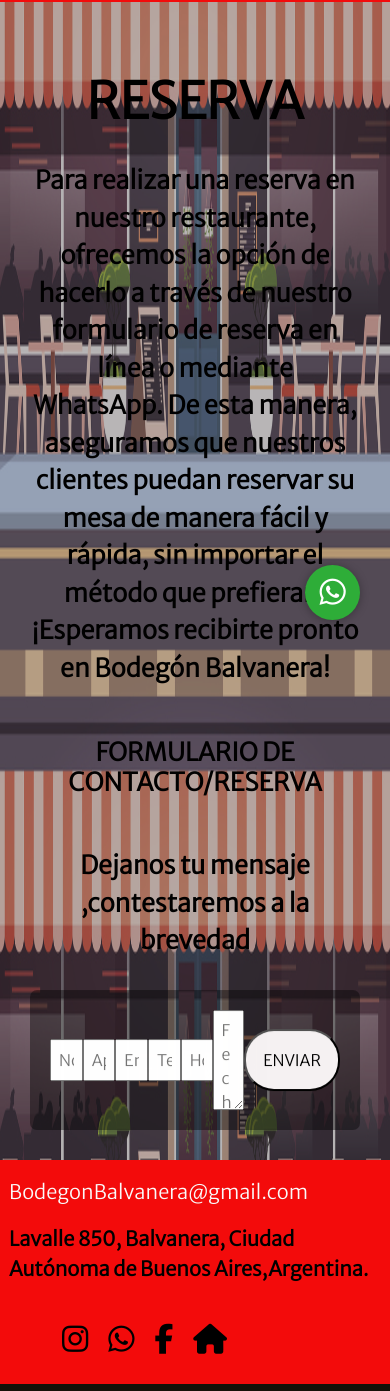
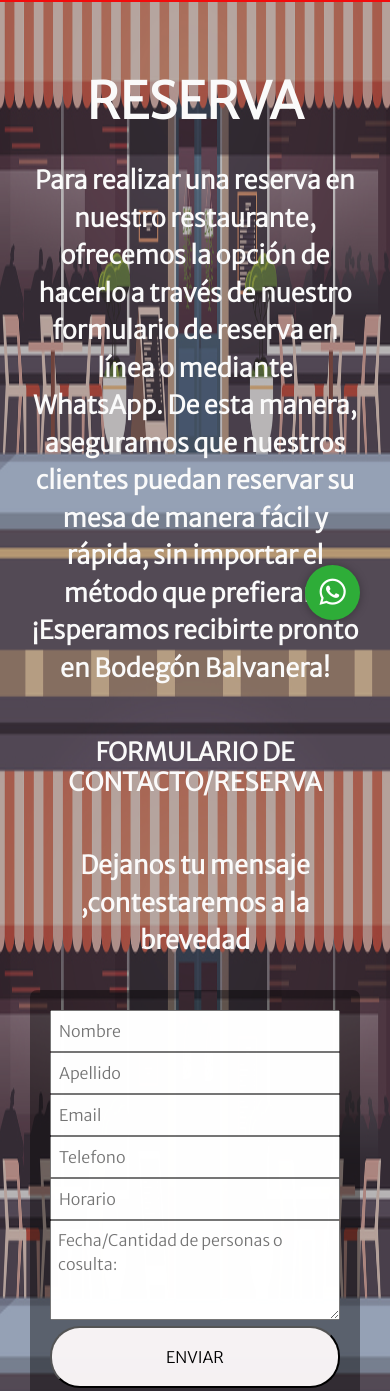
Before and after one commit to sooluna89/PreEntrega2-restaurate-SabrinaDelgado, a plain HTML site: page pages/reserva.html in a window 390 px wide. Shown: the part 194-1585 px from the top of the page. Drawn offline with nearby package versions, Linux system fonts and the light colour scheme.

Commit message:
responsive formulario

```diff
--- a/scss/_mediaQuery.scss
+++ b/scss/_mediaQuery.scss
@@ -56,12 +56,10 @@
 }
 
 /*RESERVA*/
-@media (max-width: 390px) {
+@media (min-width: 390px) and (max-width:1023px) {
     form {
-        width: 100%;
-        display:flex;
-        justify-content: center;
-        align-items: center;
+        width:100%;
+
     }
 
 
--- a/scss/_reserva.scss
+++ b/scss/_reserva.scss
@@ -11,7 +11,7 @@
 .reTitle {
     font-size: 50px;
     text-align: center;
-    color: $color_4;
+    color: $color_6;
     margin-top: 70px;
     font-weight: bold;
 }
@@ -20,7 +20,7 @@
     text-align: center;
     font-size: 25px;
     margin: 50px;
-    color: $color_4;
+    color: $color_6;
     font-weight: bold;
 }
 
@@ -29,7 +29,7 @@
     font-size: 25px;
     flex-direction: column;
     margin: 30px;
-    color: $color_4;
+    color: $color_6;
     font-weight: bold;
 }
 
@@ -48,7 +48,7 @@
 }
 
 form {
-    width: 450px;
+    width:65% ;
     margin: auto;
     background: rgb(0, 0, 0, 0.4);
     padding: 20px 20px 20px 20px;
```
Also changed, not shown: css/style.css, 1 other file.
